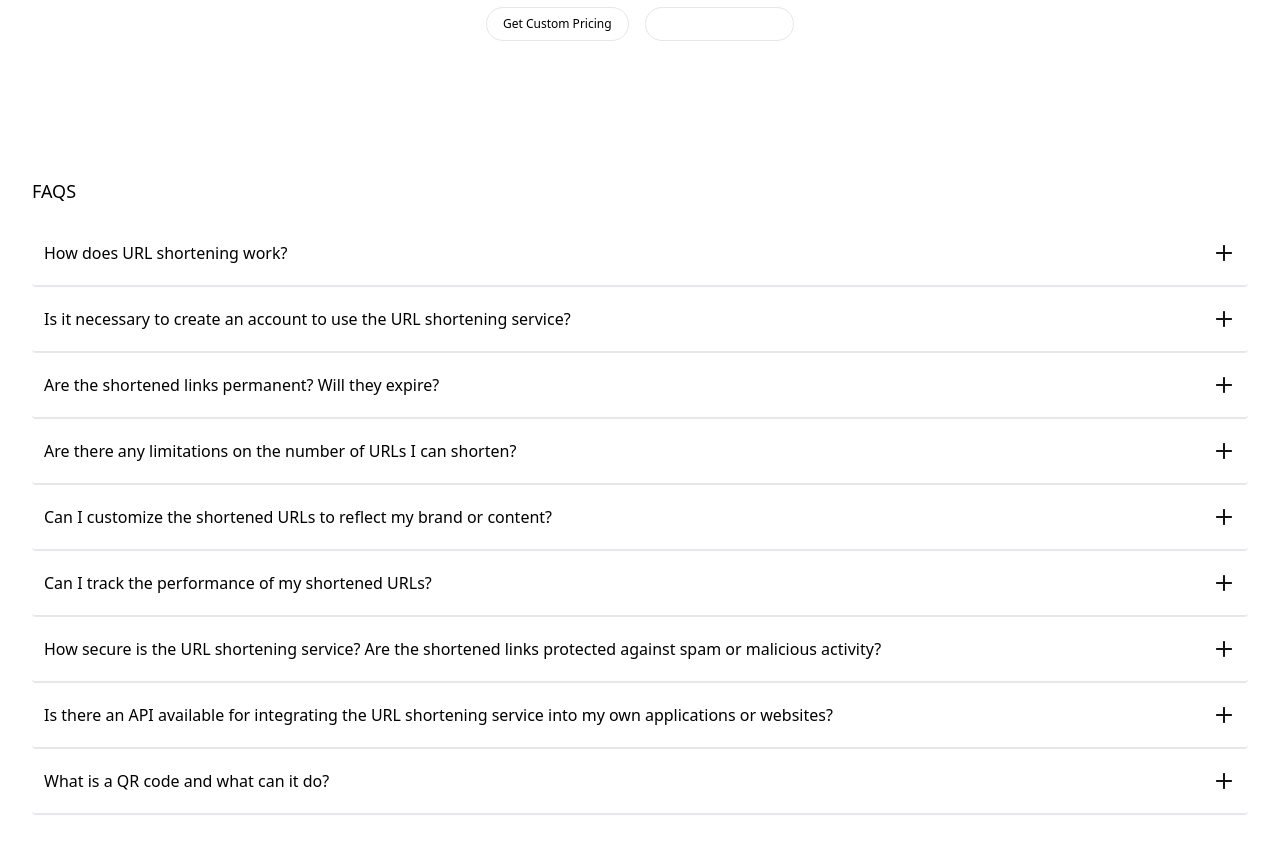
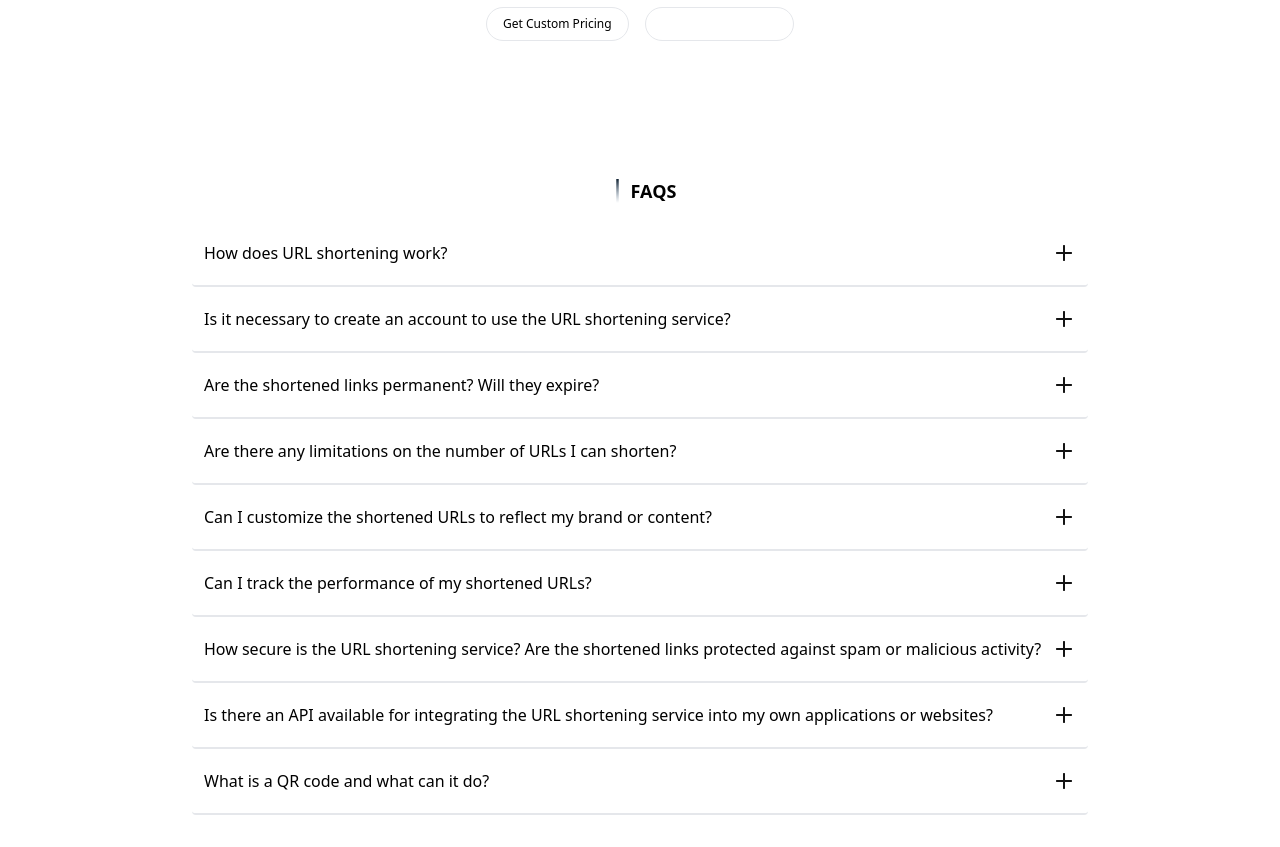
Before and after one commit to Achele/scissors, a React (Vite) app: page / in a window 1280 px wide. Shown: the part 2020-2867 px from the top of the page. Built offline with nearby package versions, Linux system fonts and the light colour scheme.

Commit message:
update sttyling for Faq section

```diff
--- a/src/sections/Faq/Faq.jsx
+++ b/src/sections/Faq/Faq.jsx
@@ -1,13 +1,18 @@
+import { Line } from "../../components/Icon";
 import FaqData from "./FaqData";
 
 const Faq = () => {
   return (
-    <main className="p-8">
-      <h1 className="py-4 text-lg">FAQS</h1>
-      <section>
-        <FaqData />
-      </section>
-    </main>
+    <section className="p-8 my-0 mx-auto w-3/4">
+      <span className="flex items-center justify-center">
+        <Line className={"h-6 px-3"} />
+        <h1 className="py-4 text-lg font-bold">FAQS</h1>
+      </span>
+
+      {/* <section> */}
+      <FaqData />
+      {/* </section> */}
+    </section>
   );
 };
 
```
